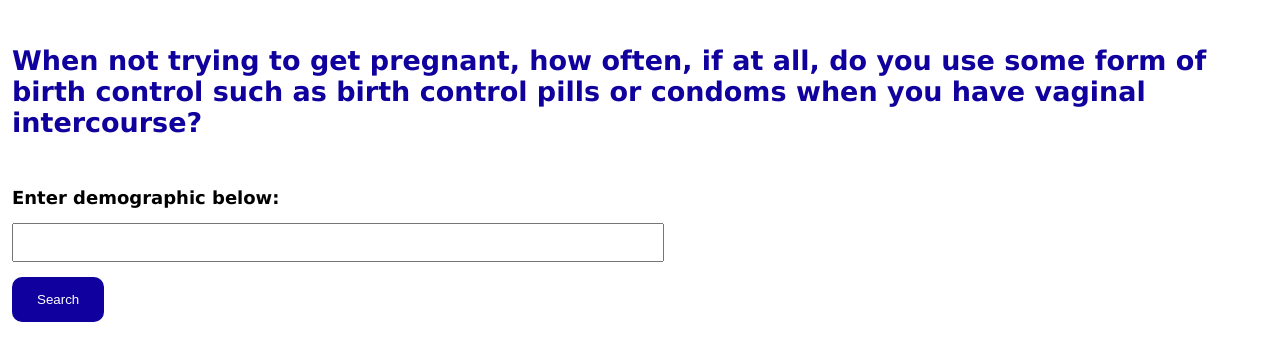
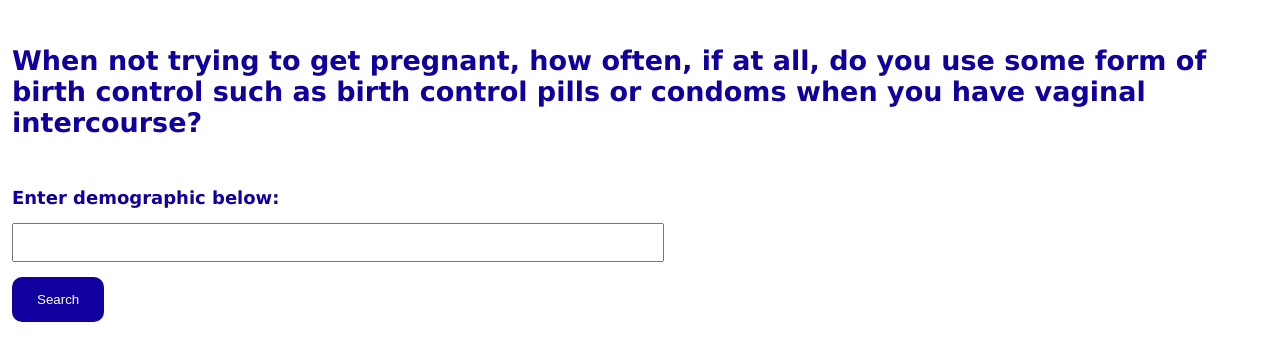
Before and after one commit to CS257-F23/team-project-d, a Flask app: page /birth-control-use in a window 1280 px wide. Shown: the part 249-610 px from the top of the page. Run offline with Flask 3, Linux system fonts and the light colour scheme.

Commit message:
comments added

```diff
--- a/static/search.css
+++ b/static/search.css
@@ -1,3 +1,4 @@
+/*content of page outside of title*/
 body {
     background-color: white;
     text-align: left;
@@ -5,8 +6,7 @@ body {
     font-family: Verdana, Geneva, sans-serif;
     font-size: large;
 }
-
-
+/*title consistent with rest of page */
 h1 {
     padding-top: 1em;
     padding-bottom: 1em;
@@ -14,6 +14,8 @@ h1 {
     color: white;
     text-align: center;
 }
+
+/*Displayed Birth control question*/
 h2 {
     font-family: Verdana, Geneva, sans-serif;
     padding-top: 1em;
@@ -22,7 +24,7 @@ h2 {
     text-align: left;
 }
 
-
+/*All other words on page*/
 p {
     font-family: Verdana, Geneva, sans-serif;
     line-height: 1;
@@ -30,26 +32,28 @@ p {
     color: rgb(16, 0, 157)
 }
 
-
+/*search bar*/
 form {
     margin-top: 20px;
 }
 
-
+/*Enter demographic*/
 label {
+    font-family: Verdana, Geneva, sans-serif;
+    color: rgb(16, 0, 157);
     display: block;
     font-weight: bold;
     margin-top: 10px;
 }
 
-
+/*search box*/
 input[type="text"] {
     width: 50%;
     padding: 10px;
     margin-top: 15px;
 }
 
-
+/*search button */
 input[type="submit"] {
     background-color:  rgb(16, 0, 157);
     color: #fff;
@@ -60,7 +64,7 @@ input[type="submit"] {
     margin-top: 15px;
 }
 
-
+ /* styling all aspects of navbar with dropdown*/
 .navbar {
     overflow: hidden;
     background-color: rgb(16, 0, 157);
```
